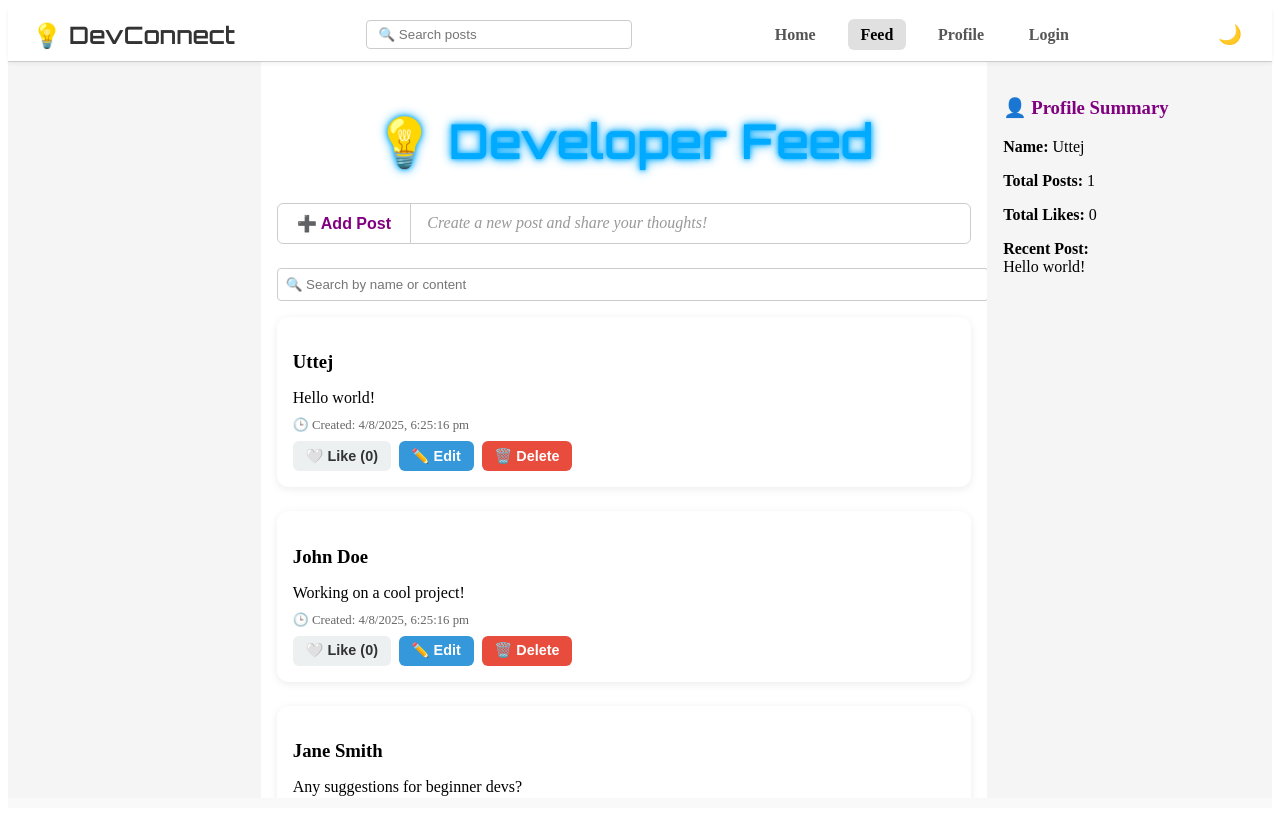
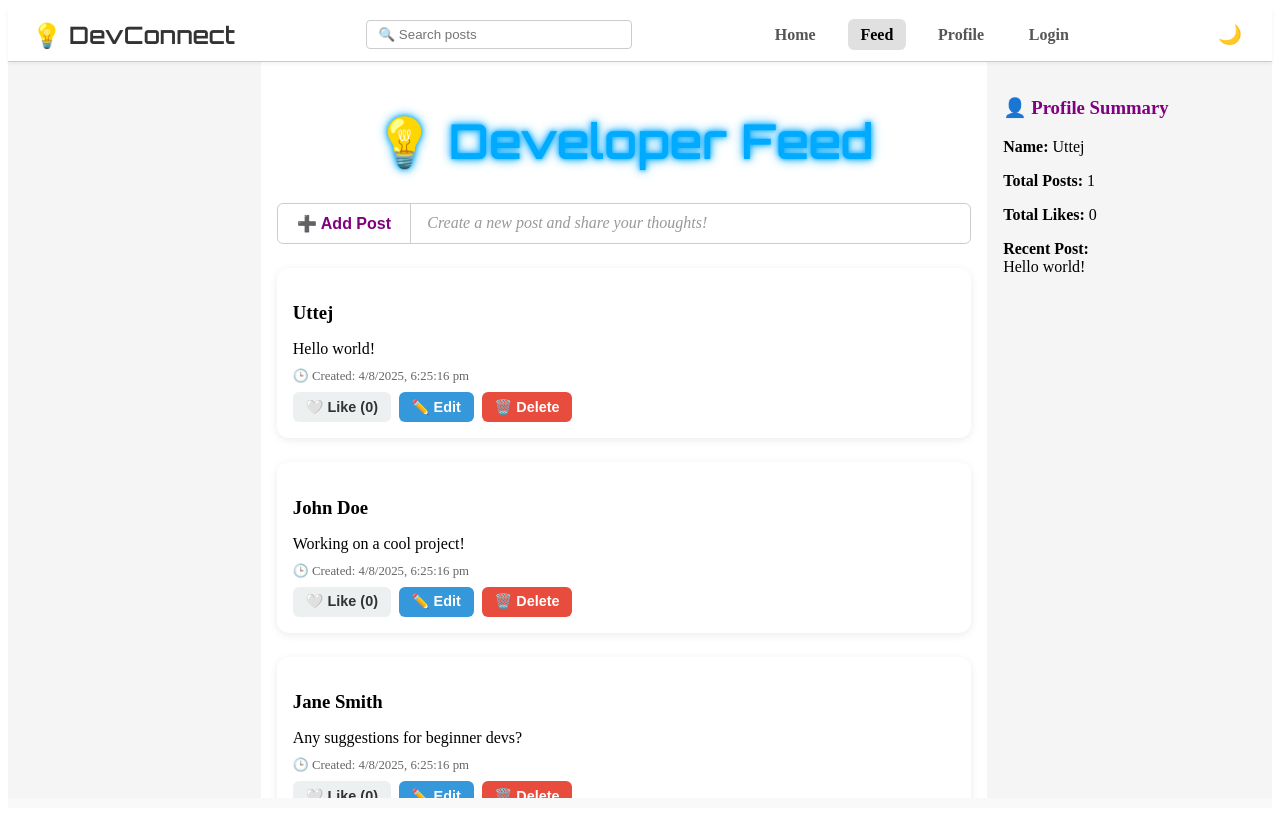
Before and after one commit to uttej-git/devcon, a React (Create React App) app: page /feed in a window 1280 px wide. Built offline with nearby package versions, Linux system fonts and the light colour scheme.

Commit message:
Refactor: Remove local search bar and use prop from App

```diff
--- a/src/pages/Feed.jsx
+++ b/src/pages/Feed.jsx
@@ -276,22 +276,7 @@ const Feed = () => {
           </form>
         )}
 
-        {/* Search */}
-        <input
-          type="text"
-          placeholder="🔍 Search by name or content"
-          value={searchTerm}
-          onChange={(e) => setSearchTerm(e.target.value)}
-          style={{
-            padding: '0.5rem',
-            marginBottom: '1rem',
-            width: '100%',
-            backgroundColor: darkMode ? '#2d2d2d' : '#fff',
-            color: darkMode ? 'white' : 'black',
-            border: `1px solid ${darkMode ? '#444' : '#ccc'}`,
-            borderRadius: '4px',
-          }}
-        />
+
 
         {/* Posts */}
         {filteredPosts.length > 0 ? (
```
